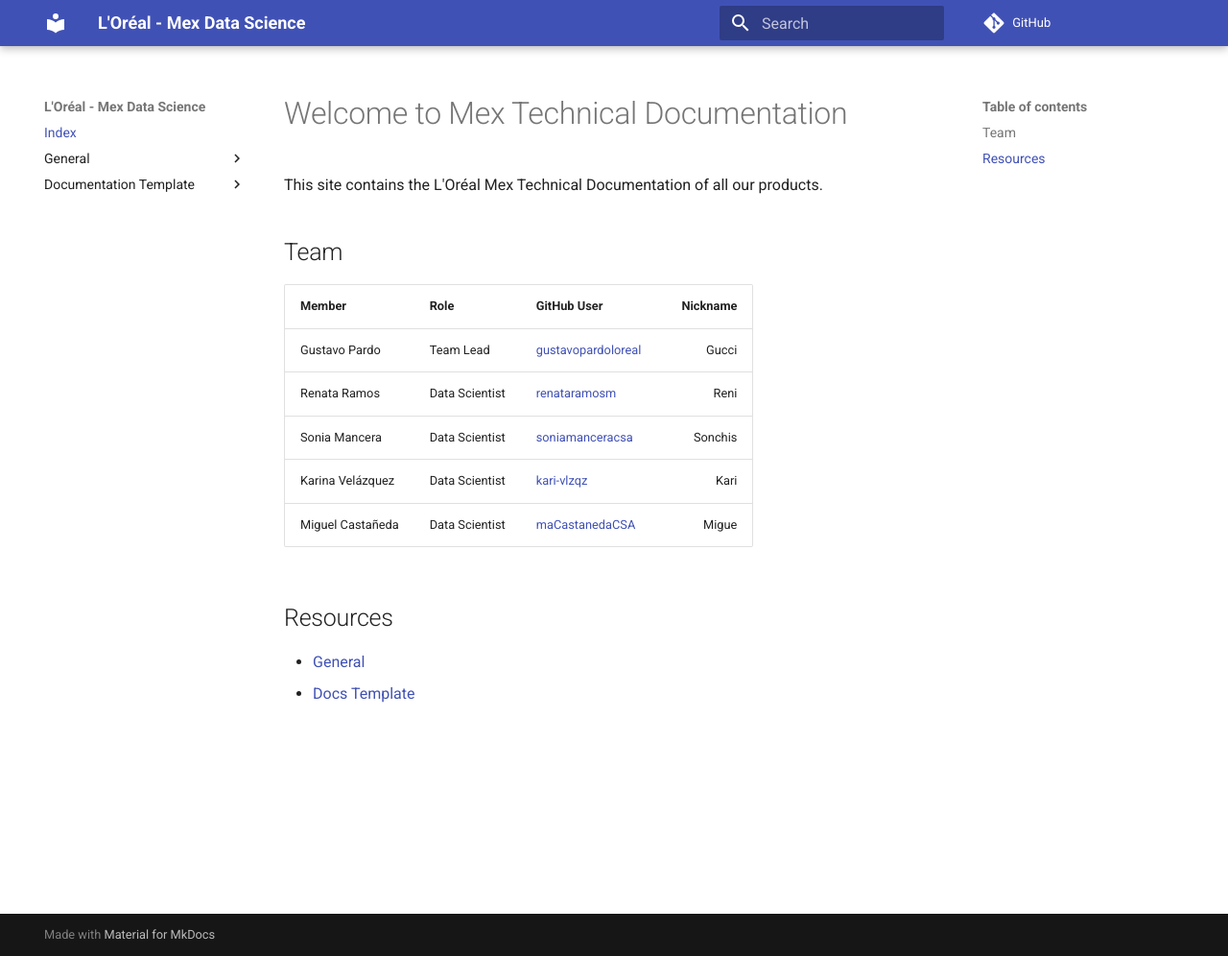
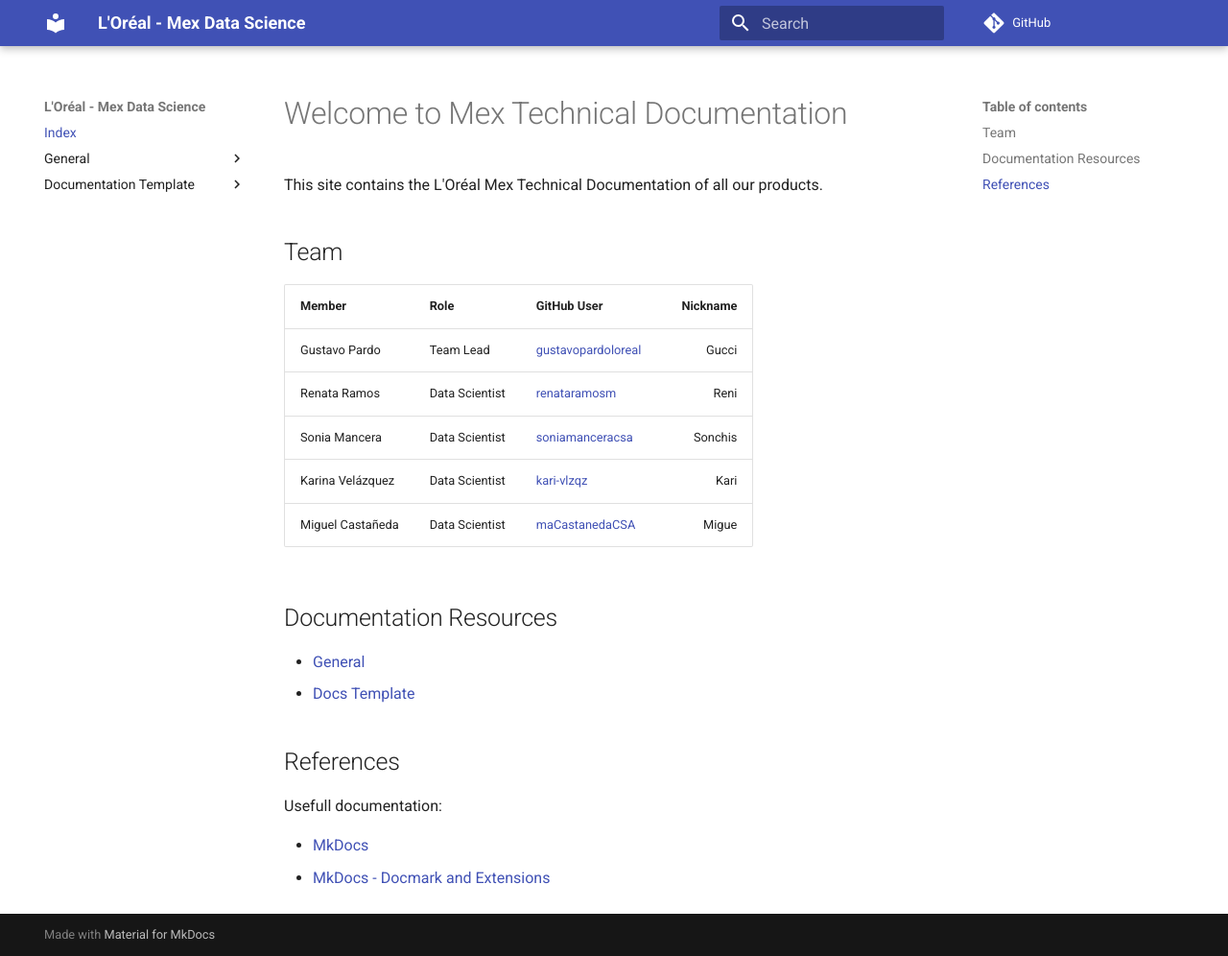
Before and after one commit to mex-data-science/mex-technical-documentation, an MkDocs documentation site: the page built from docs/index.md, in a window 1280 px wide and 996 px high. Shown: the whole window at 96% size. Built offline with MkDocs 1.6.1 and Material for MkDocs 9.7.7, drawn with Linux system fonts in a browser that asks for light colours; comment, search, counter and statistics services are not loaded.

Commit message:
Add links to mkdocs documentation

```diff
--- a/docs/index.md
+++ b/docs/index.md
@@ -12,6 +12,14 @@
 |Karina Velázquez|Data Scientist|[kari-vlzqz](https://github.com/kari-vlzqz)|Kari|
 |Miguel Castañeda|Data Scientist|[maCastanedaCSA](https://github.com/maCastanedaCSA)|Migue|
 
-## Resources
-- [General](general/coding-standards.md)
-- [Docs Template](docs-template/intro.md)
+## Documentation Resources
+
+* [General](general/coding-standards.md)
+* [Docs Template](docs-template/intro.md)
+
+## References
+
+Usefull documentation:
+
+* [MkDocs](https://www.mkdocs.org/)
+* [MkDocs - Docmark and Extensions](https://yakworks.github.io/docmark/)
--- a/mkdocs.yml
+++ b/mkdocs.yml
@@ -10,7 +10,7 @@
     - API: docs-template/api.md
     - Deployment: docs-template/deployment.md
 theme:
-  name: "material"
+  name: material
 markdown_extensions:
   - admonition
 plugins:
```
